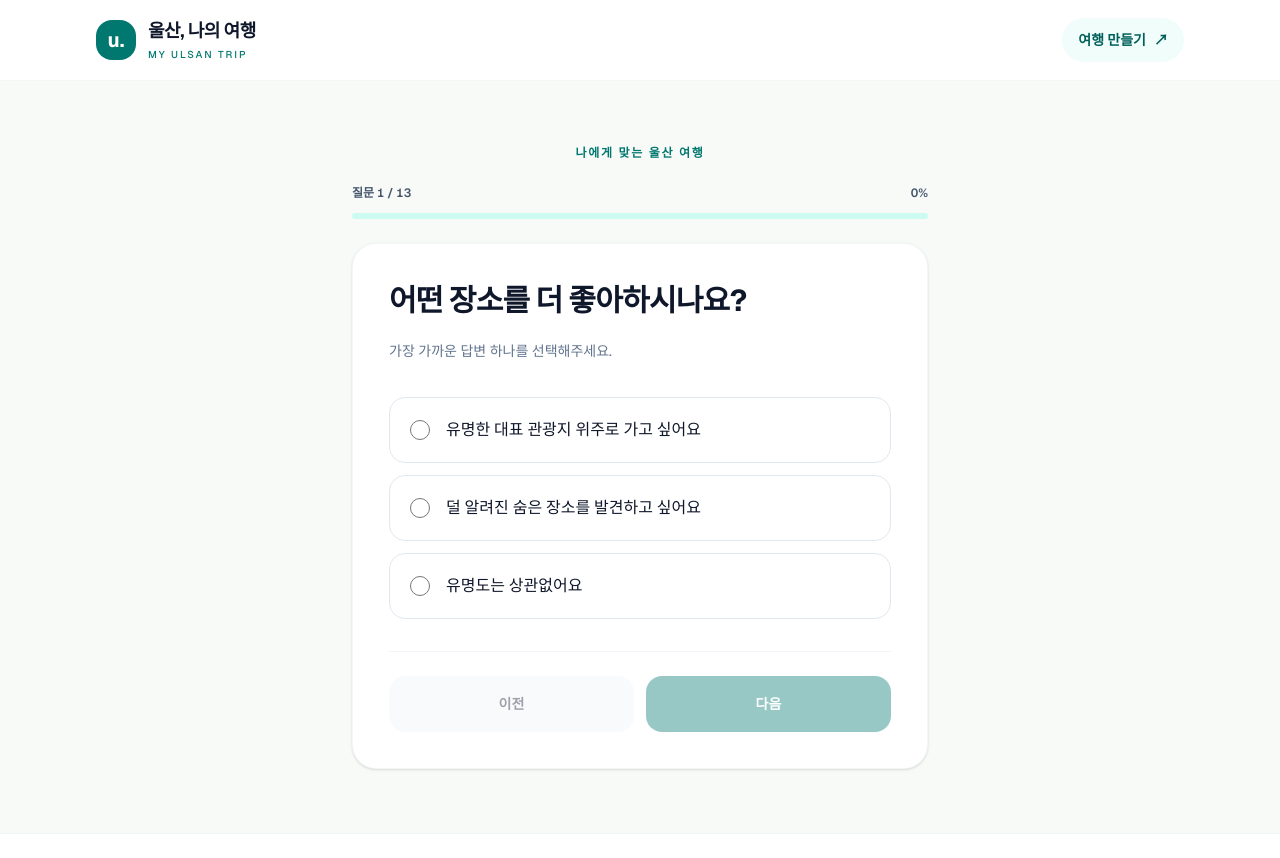
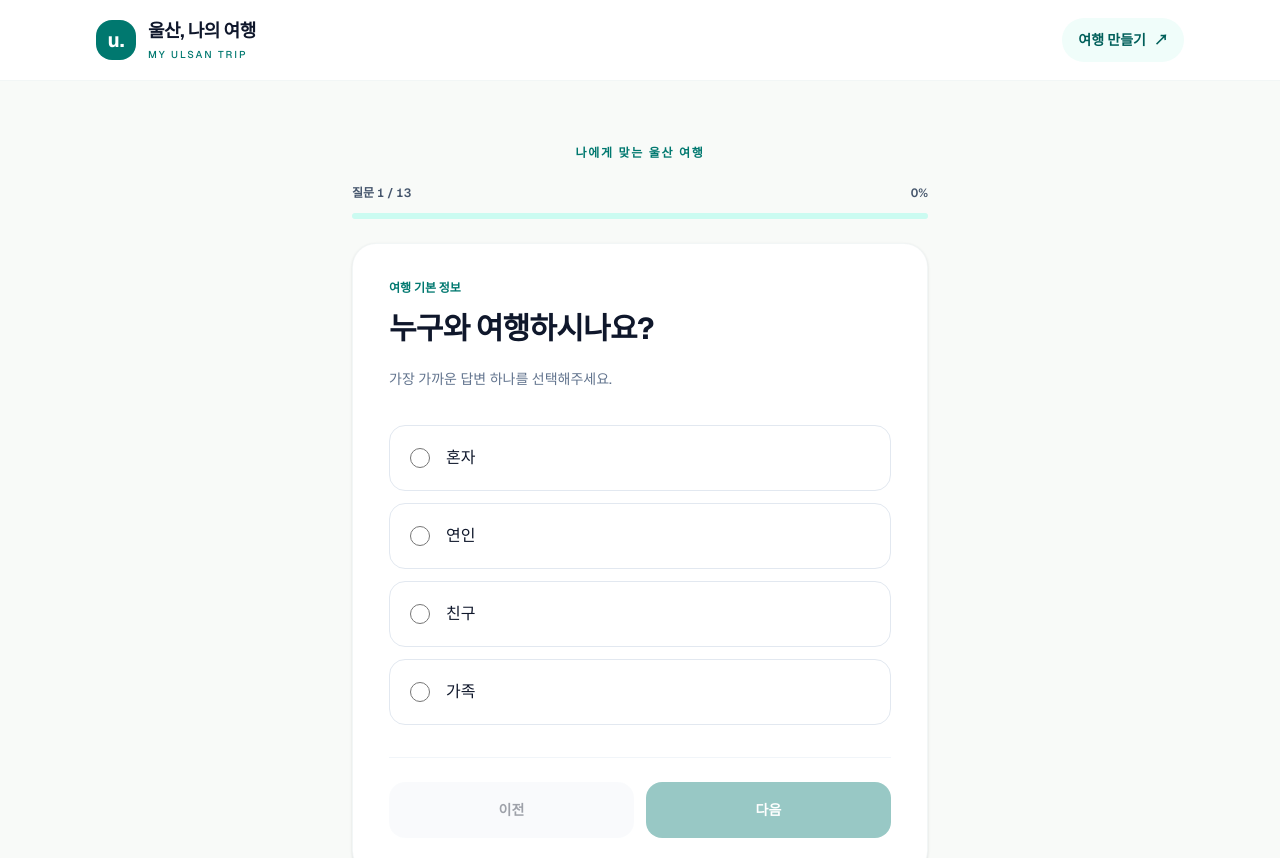
Before and after one commit to wang5824/ulsan-trip, a Next.js app: page /survey in a window 1280 px wide. Shown: the top 858 px of the page. Built offline with nearby package versions, Linux system fonts and the light colour scheme.

Commit message:
feat: update tourism data

```diff
--- a/src/components/result/PlaceCard.tsx
+++ b/src/components/result/PlaceCard.tsx
@@ -9,7 +9,7 @@ const typeLabels: Record<PlaceType, string> = {
 export default function PlaceCard({ recommendation }: { recommendation: ScoredPlace }) {
   const { place, breakdown } = recommendation;
   // 가점이 있는 항목 중 기여도가 큰 설명을 표시합니다. 관광두레는 별도 배지로 표시합니다.
-  const reasons = [breakdown.popularity, breakdown.interest, breakdown.companion, breakdown.activity, breakdown.rest]
+  const reasons = [breakdown.interest, breakdown.companion, breakdown.activity, breakdown.rest]
     .filter((item) => item.points > 0)
     .sort((a, b) => b.points - a.points)
     .slice(0, 2);
@@ -24,7 +24,7 @@ export default function PlaceCard({ recommendation }: { recommendation: ScoredPl
           {place.isTourismDure === null ? "관광두레 여부 미확인" : place.isTourismDure ? "관광두레" : "관광두레 비소속"}
         </span>
       </div>
-      <p className="mt-3 text-xs text-slate-500">{place.district ? DISTRICT_LABELS[place.district] : "지역 미확인"} · 편집 유명도 {place.popularityScore}/5</p>
+      <p className="mt-3 text-xs text-slate-500">{place.district ? DISTRICT_LABELS[place.district] : "지역 미확인"}</p>
       <h3 className="mt-4 text-lg font-bold leading-snug tracking-tight sm:text-xl">{place.name}</h3>
       <p className="mt-3 text-xs font-semibold text-teal-800 sm:text-sm">예상 체류 약 {place.recommendedDuration}분 · {place.indoor === null ? "실내외 혼합 또는 미확인" : place.indoor ? "실내" : "야외"}</p>
       <p className="mt-2 text-xs leading-5 text-slate-500">{place.address ?? "주소 미확인"}</p>
--- a/src/components/result/RecommendationResult.tsx
+++ b/src/components/result/RecommendationResult.tsx
@@ -9,7 +9,6 @@ import CourseTimeline from "@/src/components/result/CourseTimeline";
 import { createTravelCopy } from "@/src/lib/travel-copy";
 import { createSchedule, formatScheduleTime } from "@/src/lib/recommendation";
 import { DISTRICT_LABELS } from "@/src/types/travel";
-const popularityLabels = { famous: "유명한 대표 명소 선호", hidden: "덜 알려진 장소 선호", any: "유명도 제한 없음" };
 const companionLabels = { solo: "혼자", couple: "연인과", friends: "친구와", family: "가족과" };
 const transportLabels = { car: "자가용", "public-transit": "대중교통", walking: "도보" };
 const interestLabels = { nature: "자연", sea: "바다", culture: "문화", experience: "체험", food: "음식", photo: "사진" };
@@ -46,7 +45,7 @@ export default function RecommendationResult() {
             <p className="mt-3 text-base leading-8 text-slate-600 sm:text-lg">{travelCopy.introduction}</p>
           </div>
           <p className="mt-6 rounded-2xl border border-amber-200/70 bg-amber-50/70 px-4 py-3 text-xs leading-6 text-amber-900">
-            유명도는 방문객 통계가 아닌 초기 편집 점수(1~5)입니다. 울산 전체는 모든 지역을 후보로 포함하며, 하루에 모든 구·군을 방문한다는 뜻은 아닙니다. 음식점과 카페는 관광 일정 근처에서 추천하며, 가까운 후보가 없으면 생략합니다. 이동시간은 좌표 거리와 이동수단별 가정으로 추정하며 실시간 교통·배차·영업시간은 반영하지 않습니다. 출발지→첫 장소와 마지막 장소→귀가 이동은 제외합니다.
+            울산 전체는 모든 지역을 후보로 포함하며, 하루에 모든 구·군을 방문한다는 뜻은 아닙니다. 음식점과 카페는 관광 일정 근처에서 추천하며, 가까운 후보가 없으면 생략합니다. 이동시간은 좌표 거리와 이동수단별 가정으로 추정하며 실시간 교통·배차·영업시간은 반영하지 않습니다. 출발지→첫 장소와 마지막 장소→귀가 이동은 제외합니다.
           </p>
         </header>
 
@@ -60,7 +59,6 @@ export default function RecommendationResult() {
           <div className="mt-5 flex flex-wrap gap-2 text-xs sm:text-sm">
             {[
               profile.region === "all" ? "울산 전체" : DISTRICT_LABELS[profile.region],
-              popularityLabels[profile.popularityPreference],
               transportLabels[profile.transport],
               `${profile.startTime}–${profile.endTime}`,
               ...(profile.requiredPlaceIds ?? []).map(id => `필수 방문: ${mapPlaces.find(place => place.id === id)?.name ?? id}`),
--- a/src/components/survey/SurveyForm.tsx
+++ b/src/components/survey/SurveyForm.tsx
@@ -24,6 +24,8 @@ export default function SurveyForm() {
   const draftProfile = buildUserProfile(answers);
   const requiredIssues = draftProfile ? getRequiredPlaceIssues(draftProfile, placeCatalog) : [];
   const canContinue = isQuestionAnswered(question.id, answers) && (!isLast || requiredIssues.length === 0);
+  const sectionLabel = ["companion", "region", "transport", "time"].includes(question.id)
+    ? "여행 기본 정보" : question.id === "requiredPlaces" ? "꼭 가고 싶은 곳" : "여행 취향";
   const progress = isPending ? 100 : Math.round((step / surveyQuestions.length) * 100);
   const invalidTime = question.id === "time" && answers.startTime && answers.endTime && !isQuestionAnswered("time", answers);
 
@@ -53,6 +55,7 @@ export default function SurveyForm() {
         </div>
 
         <form onSubmit={submit} className="rounded-3xl border border-teal-900/5 bg-white p-5 shadow-sm sm:p-9">
+          <p className="mb-3 text-xs font-semibold text-teal-700">{sectionLabel}</p>
           <h1 id="question-title" ref={headingRef} tabIndex={-1} className="text-2xl font-bold leading-snug tracking-tight outline-none sm:text-3xl">{question.title}</h1>
           <p id="question-help" className="mb-8 mt-4 text-sm leading-7 text-slate-500">{question.id === "time" ? "같은 날의 시작·종료 시간을 선택해주세요. 한국 시각 기준입니다." : question.id === "requiredPlaces" ? "선택 사항이에요. 원하는 장소가 없으면 그대로 다음으로 넘어가세요." : "가장 가까운 답변 하나를 선택해주세요."}</p>
           {question.id === "requiredPlaces" ? (
@@ -81,7 +84,8 @@ export default function SurveyForm() {
           )}
           {isLast && requiredIssues.length > 0 && <div role="alert" className="mt-5 rounded-xl bg-amber-50 p-4 text-sm leading-6 text-amber-900">
             <ul className="list-disc space-y-2 pl-4">{requiredIssues.map(issue => <li key={issue}>{issue}</li>)}</ul>
-            <p className="mt-2">시간을 조정하거나 이전 단계에서 필수 장소를 변경해주세요.</p>
+            <p className="mt-2">여행 시간을 늘리거나 필수 장소를 조정해주세요.</p>
+            <button type="button" onClick={() => setStep(surveyQuestions.findIndex(question => question.id === "time"))} className="mt-2 min-h-10 rounded-lg border border-amber-300 px-3 font-semibold">여행 시간 수정</button>
             {answers.region !== "all" && <button type="button" onClick={() => setAnswers(current => ({ ...current, region: "all" }))} className="mt-2 min-h-10 rounded-lg border border-amber-300 px-3 font-semibold">여행 지역을 울산 전체로 변경</button>}
           </div>}
           <div className="mt-8 flex gap-3 border-t border-slate-100 pt-6">
--- a/src/data/survey.ts
+++ b/src/data/survey.ts
@@ -7,10 +7,9 @@ const ratingOptions = [
 ];
 
 export const surveyQuestions = [
-  { id: "popularityPreference", title: "어떤 장소를 더 좋아하시나요?", options: [
-    { value: "famous", label: "유명한 대표 관광지 위주로 가고 싶어요" },
-    { value: "hidden", label: "덜 알려진 숨은 장소를 발견하고 싶어요" },
-    { value: "any", label: "유명도는 상관없어요" },
+  { id: "companion", title: "누구와 여행하시나요?", options: [
+    { value: "solo", label: "혼자" }, { value: "couple", label: "연인" },
+    { value: "friends", label: "친구" }, { value: "family", label: "가족" },
   ] },
   { id: "region", title: "울산의 어느 지역을 여행하고 싶으신가요?", options: [
     { value: "all", label: "울산 전체 · 지역 제한 없이 추천" },
@@ -18,12 +17,23 @@ export const surveyQuestions = [
     { value: "dong", label: "동구" }, { value: "jung", label: "중구" },
     { value: "nam", label: "남구" },
   ] },
-  { id: "companion", title: "누구와 여행하시나요?", options: [
-    { value: "solo", label: "혼자" }, { value: "couple", label: "연인" },
-    { value: "friends", label: "친구" }, { value: "family", label: "가족" },
-  ] },
   { id: "transport", title: "주로 어떻게 이동하시나요?", options: [
     { value: "car", label: "자가용" }, { value: "public-transit", label: "대중교통" },
+  ] },
+  { id: "time", title: "몇 시부터 몇 시까지 여행할 수 있나요?", options: [] },
+  { id: "popularityPreference", title: "어떤 장소를 더 좋아하시나요?", options: [
+    { value: "famous", label: "유명한 대표 관광지 위주로 가고 싶어요" },
+    { value: "hidden", label: "덜 알려진 숨은 장소를 발견하고 싶어요" },
+    { value: "any", label: "둘 다 좋아요" },
+  ] },
+  { id: "nature", title: "자연을 즐기는 여행을 얼마나 좋아하시나요?", options: ratingOptions },
+  { id: "culture", title: "역사와 문화를 알아가는 여행을 얼마나 좋아하시나요?", options: ratingOptions },
+  { id: "experience", title: "직접 참여하는 체험을 얼마나 좋아하시나요?", options: ratingOptions },
+  { id: "food", title: "맛집을 찾아가는 여행을 얼마나 좋아하시나요?", options: ratingOptions },
+  { id: "preferredFood", title: "어떤 음식을 가장 선호하시나요?", options: [
+    { value: "any", label: "상관없어요" }, { value: "korean", label: "한식" },
+    { value: "seafood", label: "해산물" }, { value: "western", label: "양식" },
+    { value: "vegetarian", label: "채식" },
   ] },
   { id: "activityLevel", title: "활동적인 여행을 얼마나 좋아하시나요?", options: ratingOptions },
   { id: "restFrequency", title: "여행 중 휴식이 얼마나 자주 필요한가요?", options: [
@@ -31,17 +41,7 @@ export const surveyQuestions = [
     { value: "3", label: "보통 · 적당히 쉬고 싶어요" },
     { value: "1", label: "적게 · 쉬는 시간이 적어도 괜찮아요" },
   ] },
-  { id: "nature", title: "자연을 즐기는 여행을 얼마나 좋아하시나요?", options: ratingOptions },
-  { id: "food", title: "맛집을 찾아가는 여행을 얼마나 좋아하시나요?", options: ratingOptions },
-  { id: "culture", title: "역사와 문화를 알아가는 여행을 얼마나 좋아하시나요?", options: ratingOptions },
-  { id: "experience", title: "직접 참여하는 체험을 얼마나 좋아하시나요?", options: ratingOptions },
-  { id: "preferredFood", title: "어떤 음식을 가장 선호하시나요?", options: [
-    { value: "any", label: "상관없어요" }, { value: "korean", label: "한식" },
-    { value: "seafood", label: "해산물" }, { value: "western", label: "양식" },
-    { value: "vegetarian", label: "채식" },
-  ] },
   { id: "requiredPlaces", title: "꼭 방문하고 싶은 장소가 있나요? (선택)", options: [] },
-  { id: "time", title: "몇 시부터 몇 시까지 여행할 수 있나요?", options: [] },
 ] as const;
 
 export type QuestionId = (typeof surveyQuestions)[number]["id"];
```
Also changed, not shown: 1 other file (tests, documents, lock files or other folders).
